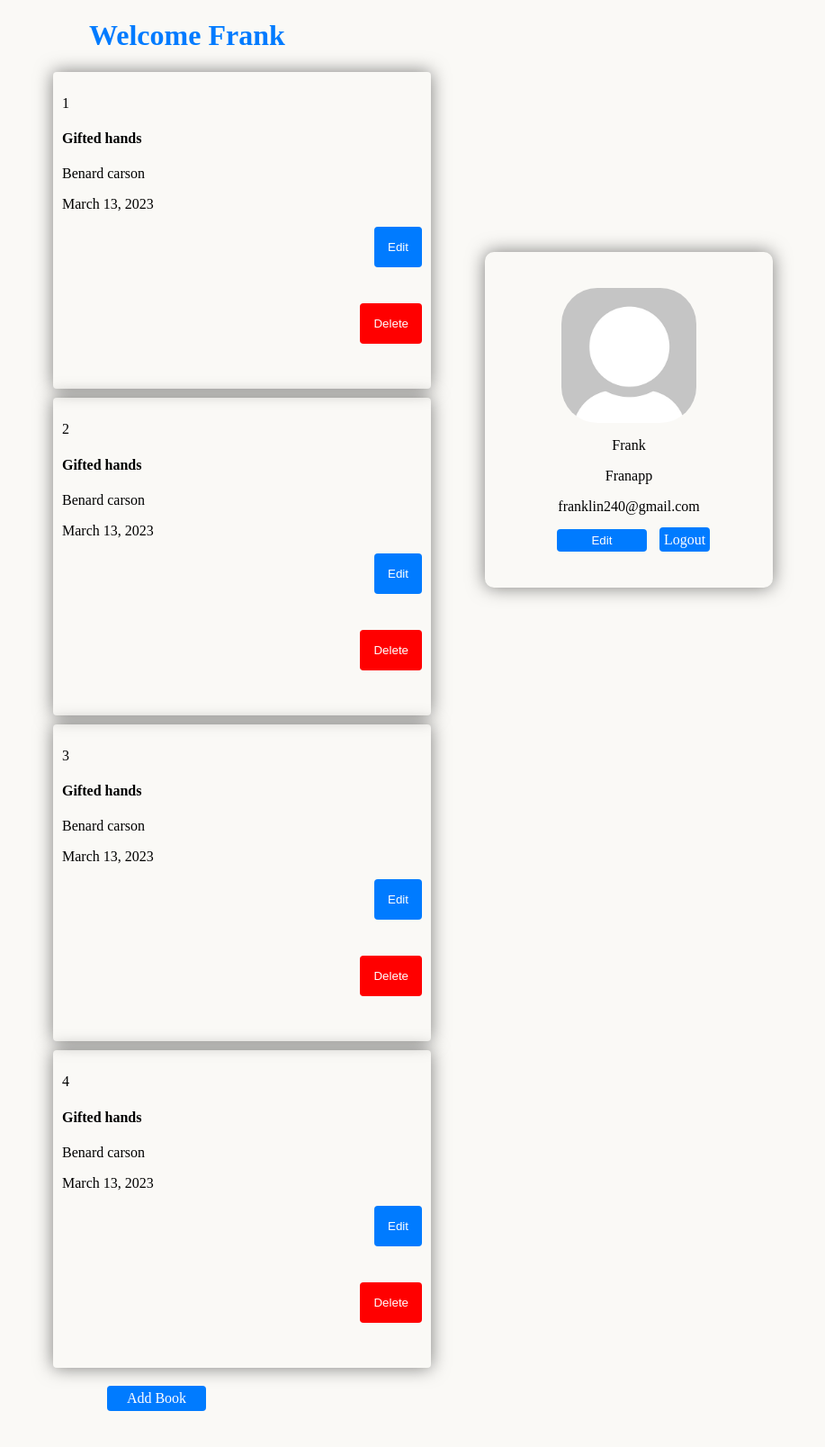
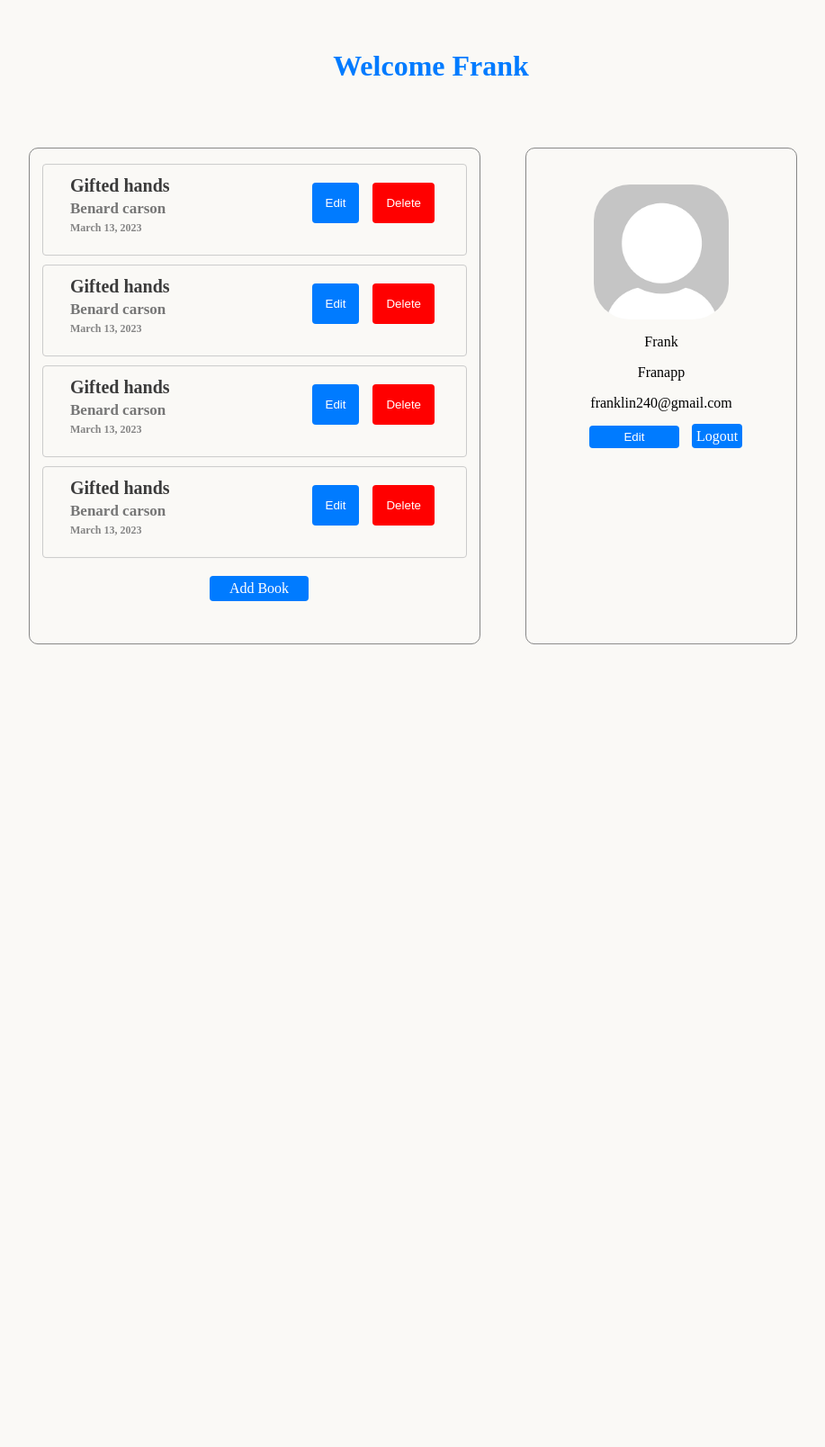
Before and after one commit to PyJim/myBooks, a Flask app: a page that uses templates/user.html in a window 1280 px wide; the page is wider, and only the part inside the window is pictured. Shown: that part at 90% size, without its empty margins (181-1098 px from the left). After the commit the page ends 716 px from the top of that part, so only its background shows below. Run offline with Flask 2, Linux system fonts and the light colour scheme; data comes from the database, SQL or seed files in the repository; both versions use the stored data as it was after the commit.

```diff
--- a/app.py
+++ b/app.py
@@ -62,7 +62,6 @@ def signup():
             return render_template('signup.html', message=message)
         else:
             password = bcrypt.generate_password_hash(password).decode('utf-8')
-            date_now = datetime.now()
             create_user(firstname.capitalize(), username, email, password)
             message = f'Account created successfully'
             return render_template('login.html', message=message)
@@ -131,7 +130,7 @@ def add_book():
 
         if title and author:
             title, author = title.capitalize(), author.capitalize()
-            add_user_book(title=title, author=author, user_id=user[0], date=datetime.utcnow())
+            add_user_book(title=title, author=author, user_id=user[0], date=date.today().strftime("%B %d, %Y"))
         else:
             message = "Please fill all the fields"
             return render_template('add.html',message=message)
@@ -198,6 +197,9 @@ def edit_particular_book():
         if title and author:
             title, author = title.capitalize(), author.capitalize()
             change_book_details(title=title, author=author, user_id=user[0])
+            message = "Changes saved successfully."
+            render_template('edit_book.html', title=title,
+                            author=author, user=user, message=message)
         else:
             message = "Please fill all the fields"
             render_template('edit_book.html', title=title, author=author, user=user, message=message)
--- a/static/css/user.css
+++ b/static/css/user.css
@@ -13,16 +13,16 @@ body {
 
   /* Set the width of the profile div */
   .profile {
-    width: 40%;
+    width: 300px;
+    height: 550px;
+    border: 1px solid #868686;
     border-radius: 10px;
     text-align: center;
-    float: right;
-    margin-top: 200px;
+    margin-top: 50px;
+    margin-left: 50px;
     position: sticky;
     top: 0;
     background-color: #FAF9F6;
-    box-shadow: 0 0 20px rgba(0, 0, 0, 0.5); /* add box-shadow */
-
   }
 
   .profile img {
@@ -95,13 +95,14 @@ form button[type="submit"] :hover{
     border: none;
     border-radius: 4px;
     padding: 15px;
+    margin: auto 15px 15px 15px;
     cursor: pointer;
     margin-bottom: 40px;
   }
 
   /* Add hover effect for the delete button */
   #del:hover {
-    background-color: #007bff;
+    background-color: rgba(255, 0, 0, 0.775);
   }
 
 
@@ -109,7 +110,7 @@ form button[type="submit"] :hover{
   .buttons-container {
     clear: both; /* Clear the float */
     margin-top: 20px;
-    margin-left: 50px;
+    margin-left: 0px;
     text-align: right;
     float:left;
     display: flex;
@@ -155,8 +156,78 @@ h1{
     margin-left: 40px;
 }
 .number{
-    width: 50%;
-    border-radius: 4px;
-    padding: 10px 10px 10px;
-    box-shadow: 0 0 20px rgba(0, 0, 0, 0.5); /* add box-shadow */
+  width: 450px;
+  height: 80px;
+  border-radius: 4px;
+  padding: 10px 10px 10px;
+  display: flex;
+  flex-direction: row;
+  border: 1px solid #c8c8c8f1;
 }
+.about_book{
+  display: flex;
+  margin-right: 20px;
+  margin-left: 20px;
+  height: 70px;
+  width: 250px;
+  flex-direction: column;
+  justify-content: space-around;
+  text-align: left;
+}
+.about_book h4{
+  font-size: 20px;
+  color: #3b3b3b;
+  margin: 0;
+  padding: 0;
+}
+.about_book h5{
+  font-size: 17px;
+  color: #767676;
+  margin: 0;
+  padding: 0;
+}
+.about_book h6{
+  font-size: 12px;
+  color: #868686;
+  margin: 0;
+  padding: 0;
+}
+.btns{
+  display: flex;
+  flex-direction: row;
+  margin: 10px;
+}
+
+.all {
+  position: absolute;
+  top: 50%;
+  left: 50%;
+  transform: translate(-50%, -50%);
+  width: 1500px;
+  align-items: center;
+  justify-content: center;
+  display: flex;
+  flex-direction: column;
+  border-radius: 84px;
+  margin: auto;
+}
+.content{
+  display: flex;
+  flex-direction: row-reverse;
+}
+
+.books {
+  width: 500px;
+  height: 550px;
+  border-radius: 10px;
+  text-align: center;
+  margin-top: 50px;
+  margin-bottom: 50px;
+  top: 0;
+  background-color: #FAF9F6;
+  border: 1px solid #868686;
+  display: flex;
+  flex-direction: column;
+  align-items: center;
+  justify-content: center;
+}
--- a/templates/add.html
+++ b/templates/add.html
@@ -8,6 +8,7 @@
     <title>Add book</title>
 </head>
 <body>
+    <div class="all">
     {% if message|length %}
         <div class="alert">
             <span class="closebtn" onclick="this.parentElement.style.display='none';">&times;</span>
@@ -25,5 +26,6 @@
 
         <button type="submit">Add</button>
     </form>
+    </div>
 </body>
 </html>
--- a/templates/edit_book.html
+++ b/templates/edit_book.html
@@ -8,13 +8,14 @@
     <title>edit book</title>
 </head>
 <body>
+    <div class="all">
     {% if message|length %}
         <div class="alert">
             <span class="closebtn" onclick="this.parentElement.style.display='none';">&times;</span>
             {{message}}
         </div>
     {% endif %}
-
+        <h1>Edit Book</h1>
     <form action="{{ url_for("edit_particular_book") }}" method="post">
         <label for="title">title</label>
         <input type="text" name="title" value='{{ title }}'>
@@ -25,5 +26,6 @@
         <button type="submit">Save changes</button>
         <a href="/{{user[2]}}">Return</a>
     </form>
+    </div>
 </body>
 </html>
--- a/templates/edit_user_profile.html
+++ b/templates/edit_user_profile.html
@@ -8,6 +8,7 @@
     <title>edit profile</title>
 </head>
 <body>
+    <div class="all">
     {% if message|length %}
         <div class="alert">
             <span class="closebtn" onclick="this.parentElement.style.display='none';">&times;</span>
@@ -35,7 +36,7 @@
         <a id="Return" href="/{{user[2]}}">Return</a>
     </form>
 
-
+    </div>
 
 </body>
 </html>
--- a/templates/index.html
+++ b/templates/index.html
@@ -6,9 +6,11 @@
     <link rel="stylesheet" type="text/css" href="{{ url_for('static', filename='css/style.css') }}">
 </head>
 <body>
+    <div class="all">
     {{ books }}
     <h1>MY LIBRARY</h1>
     <p>Organize your books</p>
     <a href="/login">login</a>
+    </div>
 </body>
 </html>
--- a/templates/login.html
+++ b/templates/login.html
@@ -5,9 +5,10 @@
     <meta http-equiv="X-UA-Compatible" content="IE=edge">
     <meta name="viewport" content="width=device-width, initial-scale=1.0">
     <link rel="stylesheet" type="text/css" href="{{ url_for('static', filename='css/login.css') }}">
-    <title>Sign up</title>
+    <title>login</title>
 </head>
 <body>
+    <div class="all">
     {% if message|length %}
         <div class="alert">
             <span class="closebtn" onclick="this.parentElement.style.display='none';">&times;</span>
@@ -26,5 +27,6 @@
     </form>
 
     <p>Have no account?</p><a href="/signup">sign up</a>
+    </div>
 </body>
 </html>
--- a/templates/signup.html
+++ b/templates/signup.html
@@ -9,6 +9,7 @@
 </head>
 <body>
 
+    <div class="all">
     <div class="alert">
         <span class="closebtn" onclick="this.parentElement.style.display='none';">&times;</span>
         {{message}}
@@ -31,5 +32,6 @@
 
     <p>Already have an account?</p><a href="/login">login</a>
 
+    </div>
 </body>
 </html>
--- a/templates/user.html
+++ b/templates/user.html
@@ -8,10 +8,12 @@
     <title>{{ current_user[1] }}</title>
 </head>
 <body>
-<div class="center">
+<div class="all">
+
+    <div>
         <h1>Welcome {{ current_user[1] }}</h1>
-
-
+    </div>
+    <div class="content">
         <div class="profile">
             <img src="/static/images/dummy-profile-pic.png" width="15%" height="auto" alt="dummy profile photo">
             <p>{{ current_user[1] }}</p>
@@ -20,13 +22,17 @@
             <a href="/edit_user"><button type="submit">Edit</button></a>
             <a href="/logout" class="logout-link">Logout</a>
         </div>
+
+        <div class="books">
         {% for i in range(length) %}
             <div class=number>
-            <p>{{i+1}}</p>
+                <div class="about_book">
                     <h4>{{ titles[i] }}</h4>
-            <p>{{ authors[i] }}</p>
-            <p>{{ dates[i] }}</p>
+                    <h5>{{ authors[i] }}</h5>
+                    <h6>{{ dates[i] }}</h6>
+                </div>
 
+                <div class="btns">
                     <form action="{{ url_for("edit_book") }}" method="post">
                         <label for="title"></label>
                         <input type="text" name="title" value='{{ titles[i] }}' readonly>
@@ -46,6 +52,7 @@
 
                         <button id="del" type="submit">Delete</button>
                     </form>
+                </div>
 
             </div>
         {% endfor %}
@@ -53,5 +60,7 @@
                 <a href="/add" class="add-link">Add Book</a>
             </div>
         </div>
+    </div>
+</div>
 </body>
 </html>
```
Also changed, not shown: static/css/edit.css (+14 -1 lines), static/css/login.css (+18 -0 lines), static/css/signup.css (+14 -0 lines), static/css/style.css (+14 -0 lines), bookshop.db. Lines whose indentation alone changed are shown as unchanged.
